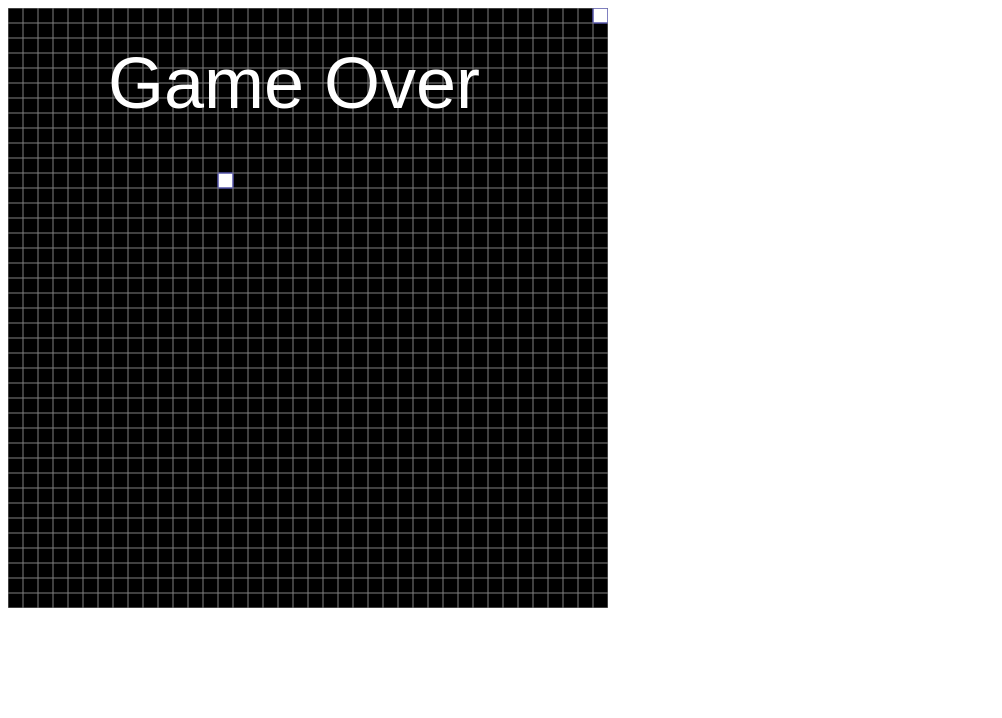
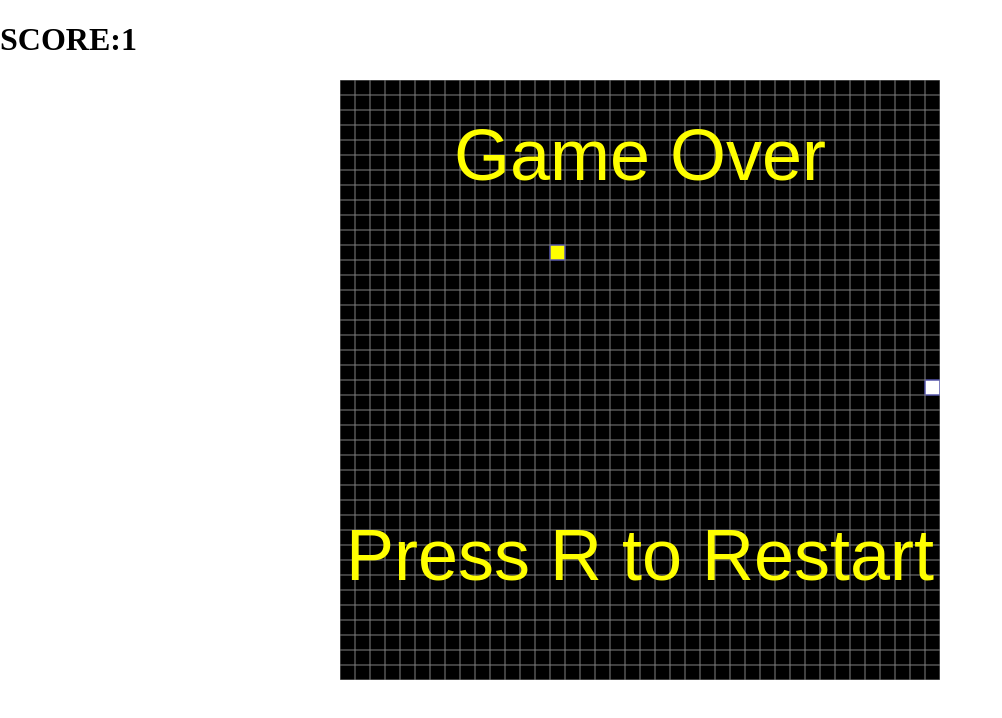
Before and after one commit to zhaohanson1/snakegame1, a plain HTML site: page index.html in a window 1280 px wide. Shown: the whole page, without its empty margins (0-1002 px from the left). Drawn offline with Linux system fonts and the light colour scheme.

```diff
--- a/css/style.css
+++ b/css/style.css
@@ -0,0 +1,14 @@
+html, body {
+	margin: 0;
+	height: 100%;
+	overflow: hidden
+}
+
+
+canvas {
+    padding-left: 0;
+    padding-right: 0;
+    margin-left: auto;
+    margin-right: auto;
+    display: block;
+}
--- a/index.html
+++ b/index.html
@@ -14,10 +14,15 @@
 </head>
 
 <body>
-    <canvas id="canvas">
+	<div>
+		<div>
+			<h1 id="score"></h1>
+    		<canvas id="canvas"></canvas>
+		</div>
+	</div>
 
-    </canvas>
     <script src="js/script.js"></script>
+
 </body>
 
 </html>
--- a/js/script.js
+++ b/js/script.js
@@ -117,18 +117,23 @@ class Scene {
         var food = this.game.food;
         food.forEach((elem) => {
             var [x, y] = idxToCoord(elem, this.game.width);
-            this.drawPixel(x * this.pixelScale, y * this.pixelScale, 'white')
+            this.drawPixel(x * this.pixelScale, y * this.pixelScale, 'yellow')
         });
     }
 
     drawGameOver() {
         this.ctx.font = '72px arial';
-        this.ctx.fillText("Game Over", 100, 100);
+        this.ctx.textAlign = "center";
+        var widthCenter = this.game.width/2 * this.pixelScale;
+        this.ctx.fillText("Game Over", widthCenter, 100);
+        this.ctx.fillText("Press R to Restart", widthCenter, 500);
     }
 
     drawPause() {
+        this.ctx.textAlign = "center";
         this.ctx.font = '72px arial';
-        this.ctx.fillText("Pause", 100, 100);
+        var widthCenter = this.game.width/2 * this.pixelScale;
+        this.ctx.fillText("Pause", widthCenter, 100);
     }
 
 
@@ -153,8 +158,6 @@ class SnakeGame {
         this.height = height;
         this.food = new Set();
         this.snake = null;
-
-        this.score = 0;
         this.state = null;
 
         this.gameTime = null;
@@ -166,10 +169,15 @@ class SnakeGame {
     }
 
     initGame() {
-        this.snake = new Snake(0, 0, this.width, this.height);
+        this.snake = new Snake(Math.floor(this.width/2), Math.floor(this.height/2), this.width, this.height);
         this.snake.changeDirection(Directions.RIGHT);
         this.state = GameState.Alive;
         this.spawnRandomFood();
+    }
+
+    resetGame() {
+        this.food = new Set();
+        this.initGame();
     }
 
     spawnRandomFood() {
@@ -181,6 +189,10 @@ class SnakeGame {
     initControls() {
         document.addEventListener("keydown", event => {
             if (event.defaultPrevented) {
+                return;
+            }
+            if (event.code == "KeyR") {
+                this.resetGame();
                 return;
             }
             if (this.state == GameState.Alive) {
@@ -230,6 +242,7 @@ class SnakeGame {
             }
         }
         this.scene.draw();
+        score.innerText = "SCORE:" + this.snake.getParts().length;
         window.requestAnimationFrame(this.gameLoop);
     }
 
@@ -364,6 +377,8 @@ class Snake {
 }
 
 var canvas1 = document.getElementById('canvas');
+var canvas2 = document.getElementById('canvas2');
+var score = document.getElementById('score');
 const gameStep = 100;
 var game1 = new SnakeGame(40, 40, gameStep);
 var scene1 = new Scene(canvas1, game1, 0, 0, 10, 1.5);
```
Also changed, not shown: README/demo.gif (added), README/pause.gif (added).
